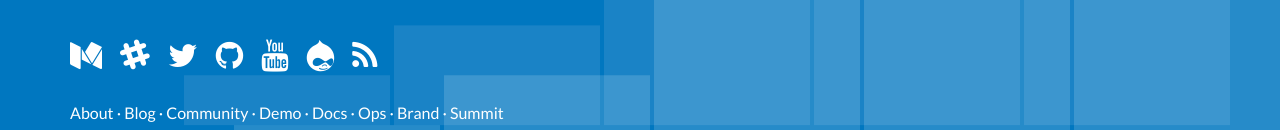
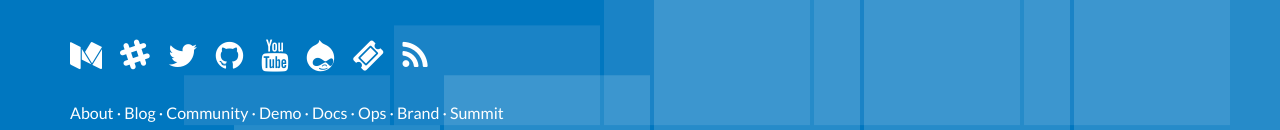
Before and after one commit to LexisLabs/old_website, a plain HTML site: page brand/index.html in a window 1280 px wide. Shown: the part 1666-1796 px from the top of the page. Drawn offline with nearby package versions, Linux system fonts and the light colour scheme.

Commit message:
Brand assets

```diff
--- a/brand/index.html
+++ b/brand/index.html
@@ -246,6 +246,7 @@
             <a href="https://github.com/getdkan"><i class="fa fa-github" aria-hidden="true"></i></a>
             <a href="https://www.youtube.com/channel/UCl7qFUCkyh32lss4EjQEUXg"><i class="fa fa-youtube" aria-hidden="true"></i></a>
             <a href="https://www.drupal.org/project/dkan"><i class="fa fa-drupal" aria-hidden="true"></i></a>
+            <a href="https://www.eventbrite.com/o/dkan-14793986036"><i class="fa fa-ticket" aria-hidden="true"></i></a>
             <a href="https://medium.com/feed/dkan-blog"><i class="fa fa-feed" aria-hidden="true"></i></a>
           </p>
         </div>
```
Also changed, not shown: index.html (+1 -0 lines), summit/index.html (+1 -0 lines), assets/img/header-eventbrite.png (renamed from img/bg-eventbrite.png), assets/img/header-eventbrite.sketch/QuickLook/Preview.png (renamed from img/bg-eventbrite.sketch/QuickLook/Preview.png), assets/img/header-eventbrite.sketch/QuickLook/Thumbnail.png (renamed from img/bg-eventbrite.sketch/QuickLook/Thumbnail.png), 7 other files.
